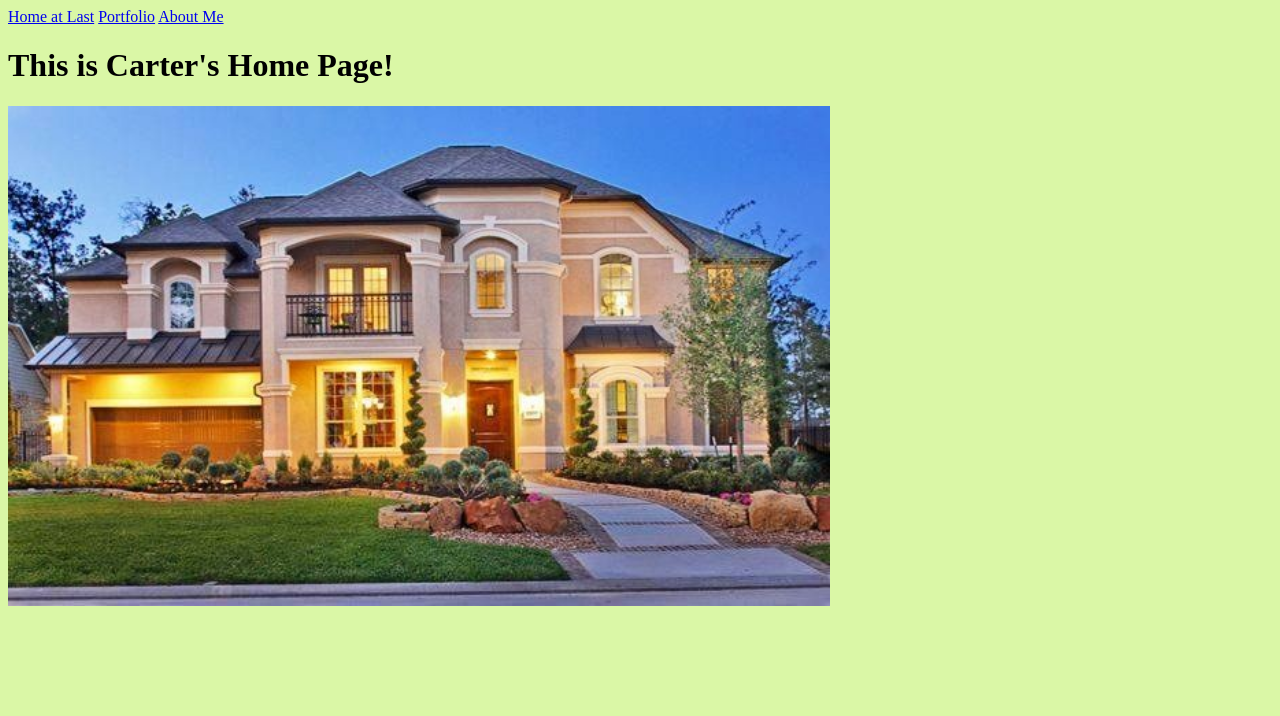
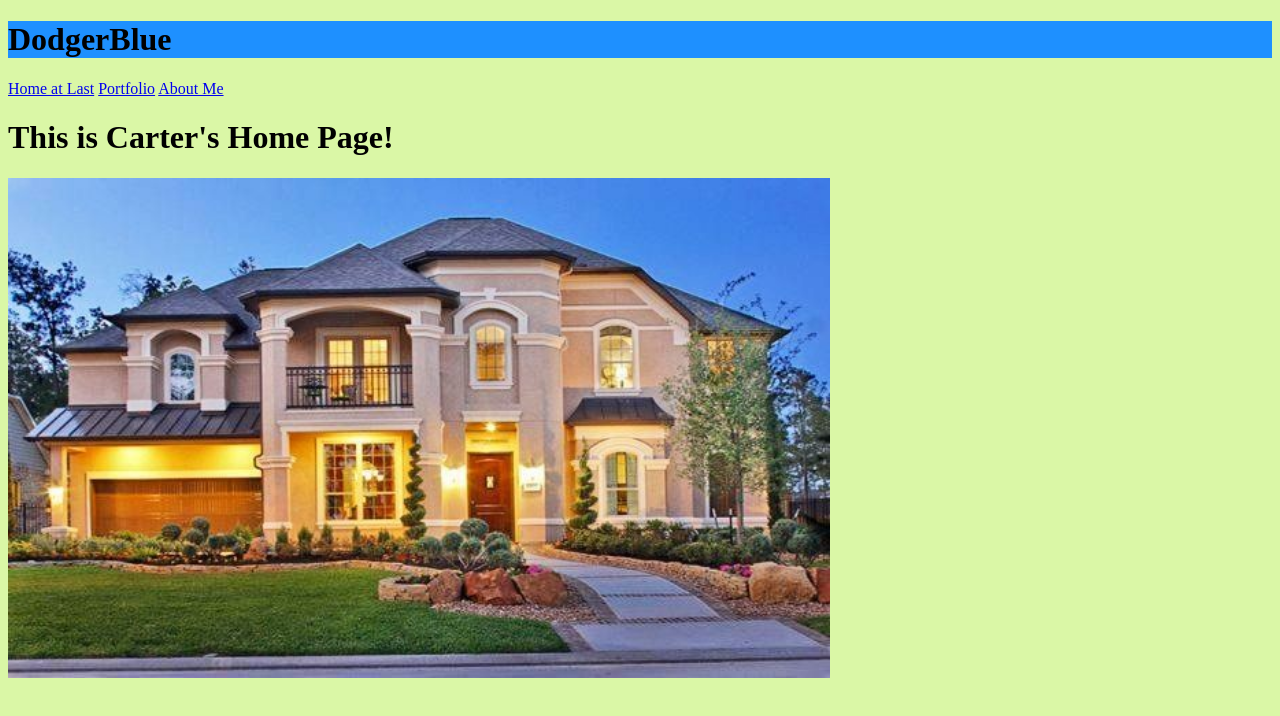
Before and after one commit to cartercorzine/CSP2020, a plain HTML site: page index.html in a window 1280 px wide. Drawn offline with Linux system fonts and the light colour scheme.

Commit message:
Update index.html

```diff
--- a/index.html
+++ b/index.html
@@ -5,6 +5,7 @@
     <title>Home Alone</title>
   </head>
   <body bgcolor="#DAF7A6">
+    <h1 style="background-color:DodgerBlue;">DodgerBlue</h1>
     <a href="index.html">Home at Last</a>
     <a href="portfolio.html">Portfolio</a>
     <a href="aboutme.html">About Me</a>
```
